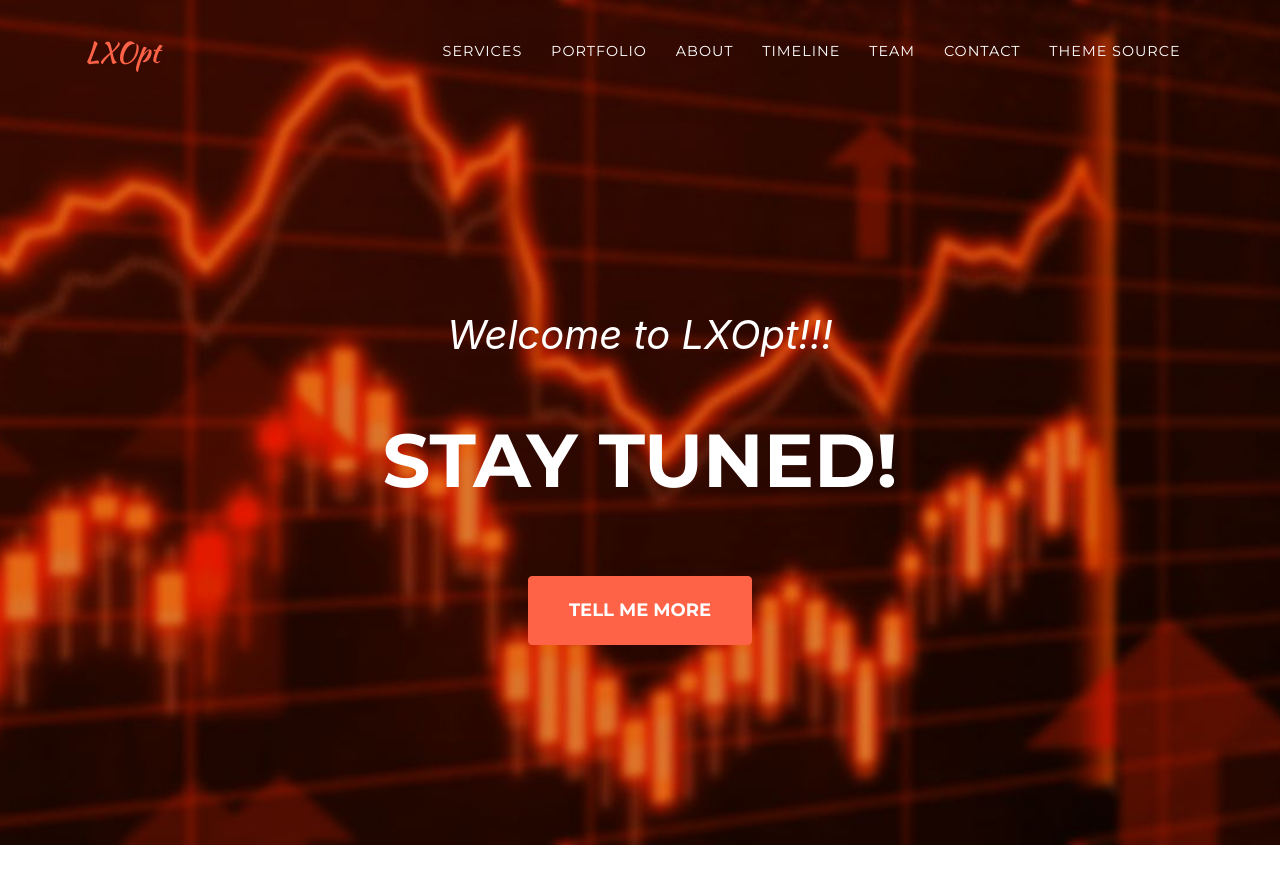
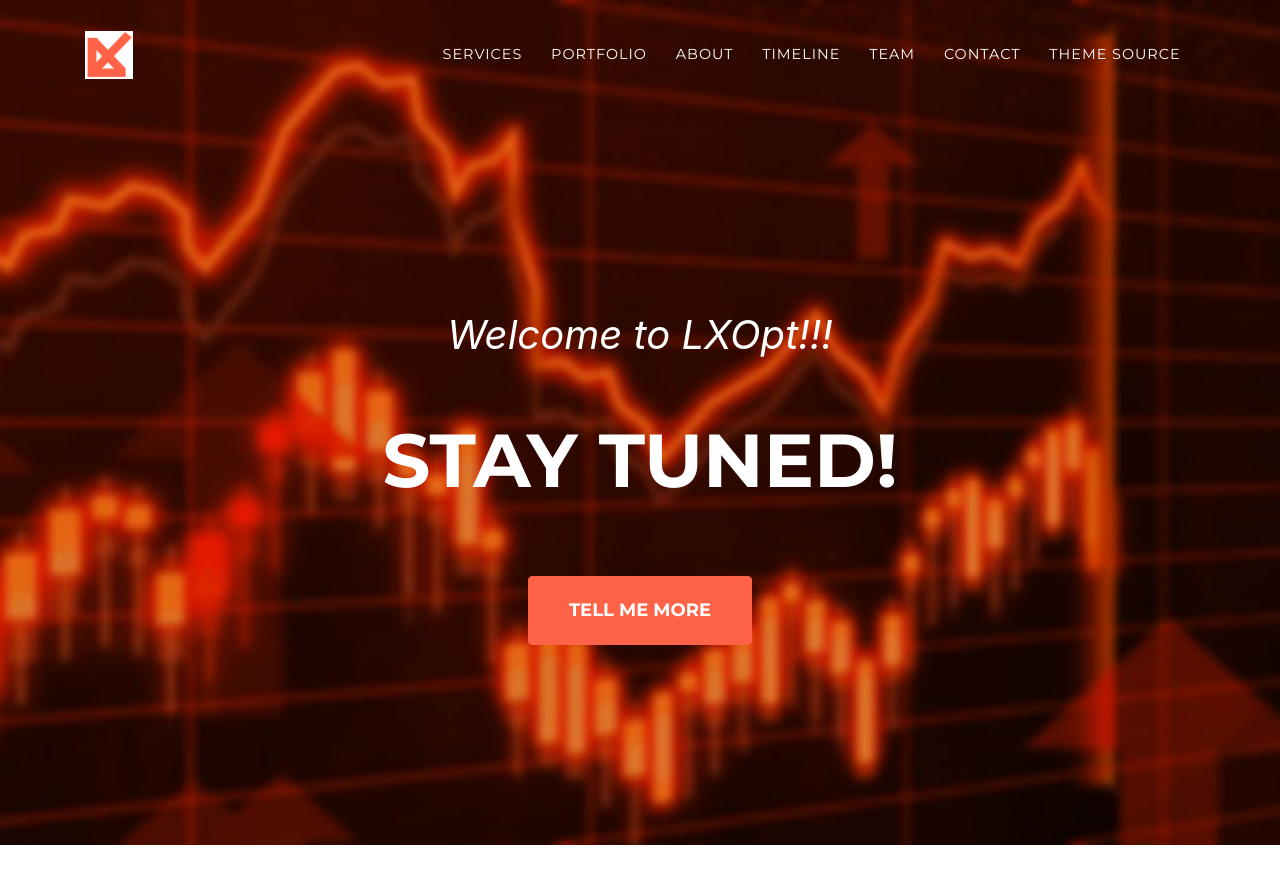
Before and after one commit to LXOpt/lxopt.github.io, a Jekyll site: the page built from index.md, in a window 1280 px wide and 900 px high. Shown: the top 884 px of the window. Built offline with Jekyll 4.4.1, drawn with Linux system fonts in a browser that asks for light colours; some web fonts are replaced.

Commit message:
logo trial

```diff
--- a/_config.yml
+++ b/_config.yml
@@ -20,9 +20,9 @@ title      : LXOpt
 email      : zhengquan@lxopt.com #this is also the email contact forms will go to
 description: "Site description"
 author     : LXOpt
-#logo       :
-  #path: favicon.ico
-  #height: 48 #height in px, defaults to 52px
+logo       :
+  path: favicon.ico
+  height: 48 #height in px, defaults to 52px
 
 locale: "en-US" # See available languages in _data/sitetext.yml
 
```
